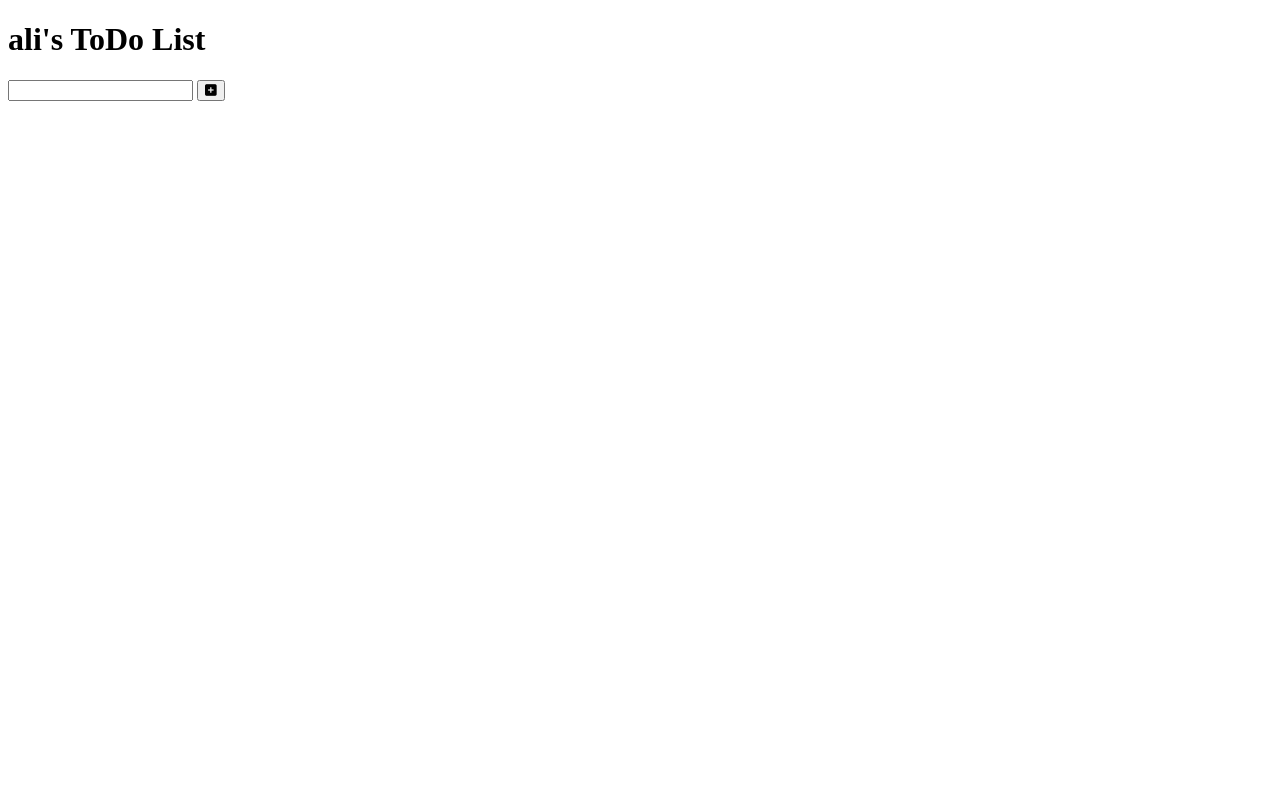
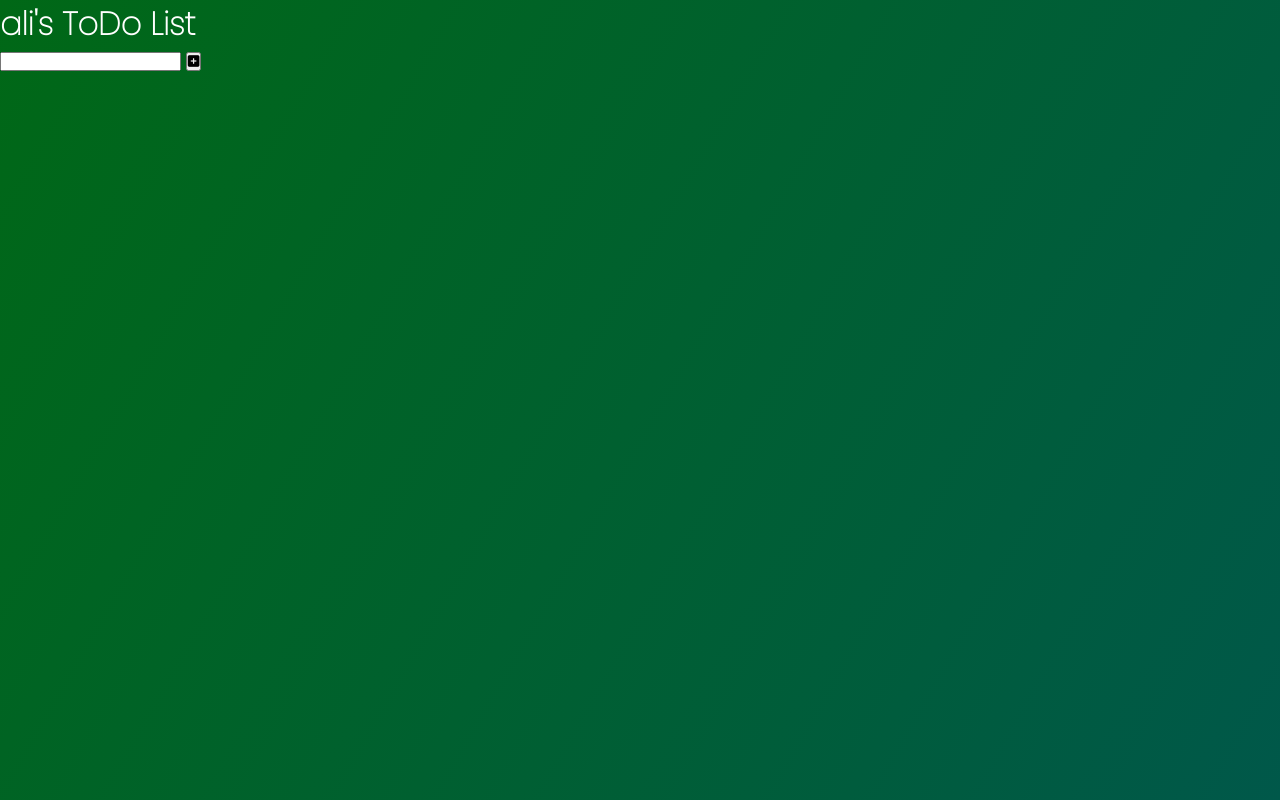
Before and after one commit to alihaydarsayar/JavaScript_Works, a plain HTML site: page ToDo_App/index.html in a window 1280 px wide. Drawn offline with Linux system fonts and the light colour scheme.

Commit message:
add colors

```diff
--- a/ToDo_App/index.html
+++ b/ToDo_App/index.html
@@ -11,7 +11,7 @@
     <link rel="stylesheet" href="https://cdnjs.cloudflare.com/ajax/libs/font-awesome/6.2.1/css/all.min.css"
         integrity="sha512-MV7K8+y+gLIBoVD59lQIYicR65iaqukzvf/nwasF0nqhPay5w/9lJmVM2hMDcnK1OnMGCdVK+iQrJ7lzPJQd1w=="
         crossorigin="anonymous" referrerpolicy="no-referrer" />
-    <link rel="preconnect" href="./style.css">
+    <link rel="stylesheet" href="./style.css">
     <title>ToDo App</title>
 </head>
 
--- a/ToDo_App/style.css
+++ b/ToDo_App/style.css
@@ -0,0 +1,14 @@
+* {
+    margin: 0;
+    padding: 0;
+    box-sizing: border-box;
+
+}
+
+body {
+    background-image: linear-gradient(120deg, #006816, #00584a);
+    color: white;
+    font-family: "Poppins", sans-serif;
+    min-height: 100vh;
+
+}
```
